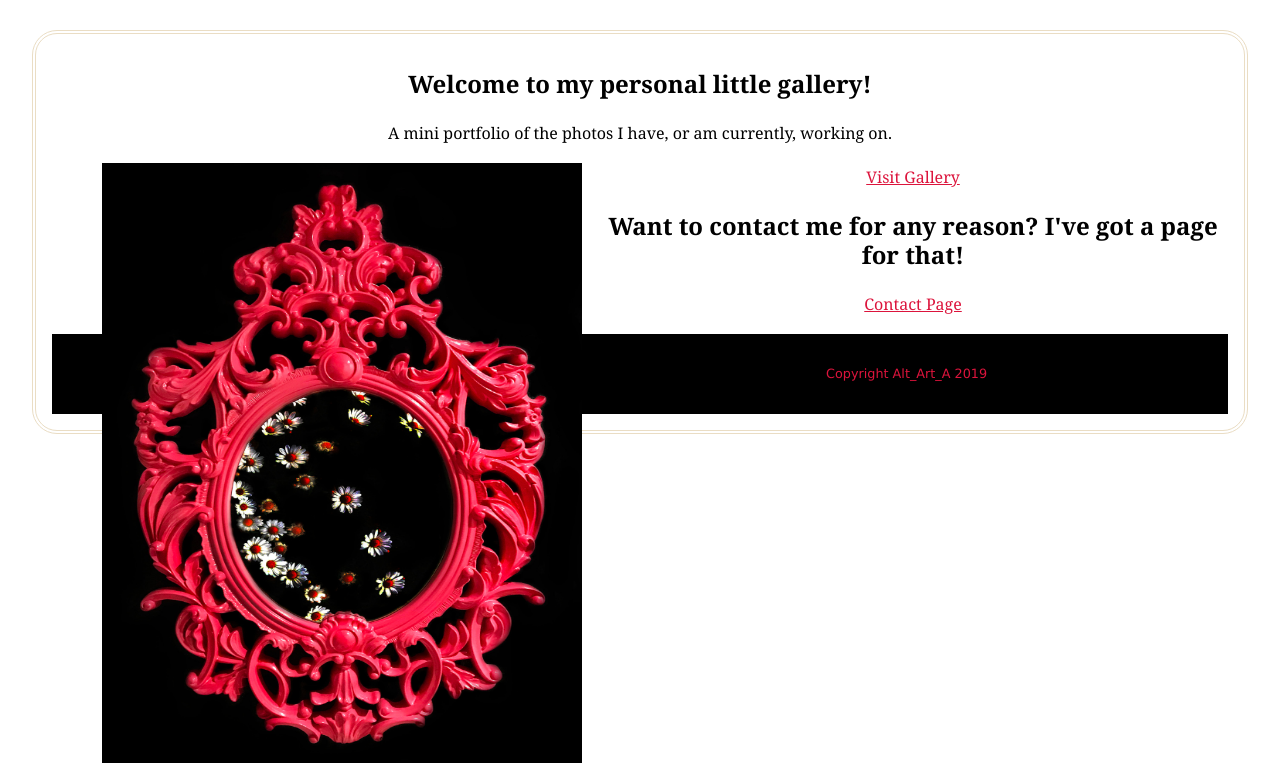
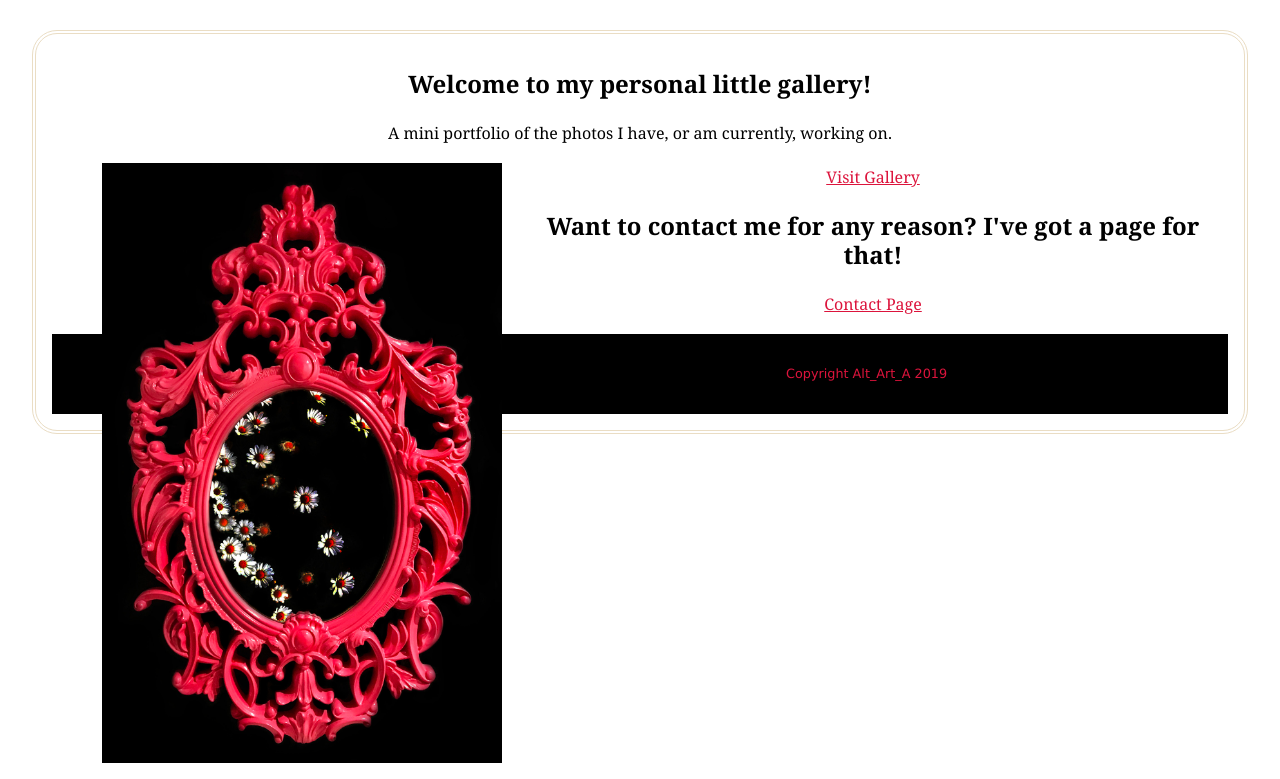
Before and after one commit to Allie230/Alt_Art_A, a plain HTML site: page Website/index.html in a window 1280 px wide. Shown: the part 242-1021 px from the top of the page. Drawn offline with Linux system fonts and the light colour scheme; a web font is replaced by a local one.

Commit message:
Add files via upload

```diff
--- a/Website/index.html
+++ b/Website/index.html
@@ -49,7 +49,7 @@
 <h2>Welcome to my personal little gallery!</h2>
 
 <p>A mini portfolio of the photos I have, or am currently, working on.</p>
-<a href="mirror.html"><img src="images/Mirror.jpg" alt="Mirror with flowers inside" height="600" width="480"></a>
+<a href="mirror.html"><img src="images/Mirror.jpg" alt="Mirror with flowers inside" height="600" width="400"></a>
 <p><a href="Gallery.html">Visit Gallery</a></p>
 <h2>Want to contact me for any reason? I've got a page for that!</h2>
 <p><a href="Contact.html">Contact Page</a></p>
```
